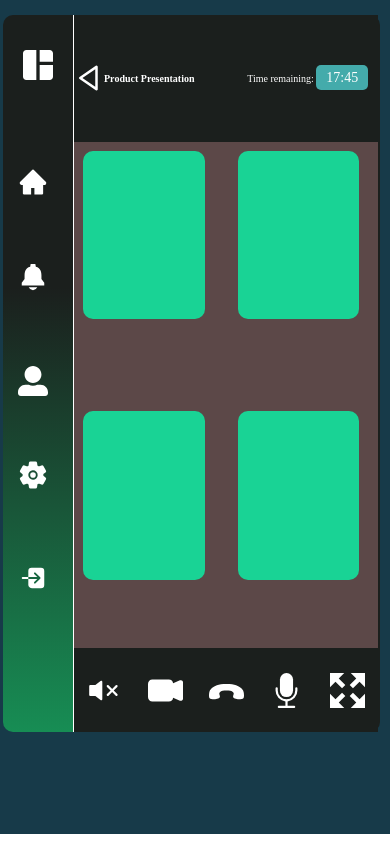
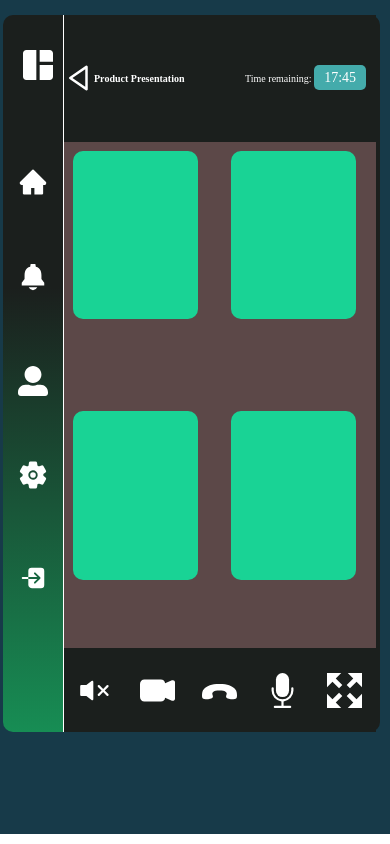
Before and after one commit to ketchanji/e-learning, a React (Create React App) app: page /dashboard in a window 390 px wide. Built offline with nearby package versions, Linux system fonts and the light colour scheme.

Commit message:
first commit

```diff
--- a/src/css/dashboard.css
+++ b/src/css/dashboard.css
@@ -144,16 +144,16 @@
         height: 95vh;
         position: fixed;
         background-color: rgb(27, 31, 29);
-        margin-left: 99px;
+        margin-left: 72px;
     }
     .title h1{
         font-size: 20px;
     }
     .sidenav{
-        width: 130px;
+        width: 90px;
         height: 95vh;
         border-right: 2px solid #fff;
-        margin-left: -18px;
+        margin-left: -20px;
         border-top-left-radius: 10px;
         border-bottom-left-radius: 10px;
         position: fixed;
@@ -166,11 +166,11 @@
 
 @media only screen and (max-width: 425px){
     .vidbox{
-        width: 78%;
+        width: 80%;
         height: 85vh;
         position: fixed;
         background-color: rgb(27, 31, 29);
-        margin-left: 55px;
+        margin-left: 45px;
     }
     .title h1{
         font-size: 10px;
@@ -182,7 +182,7 @@
         font-size: 14px;
     }
     .sidenav{
-        width: 70px;
+        width: 60px;
         height: 85vh;
         border-right: 2px solid #fff;
         margin-left: -16.5px;
```
